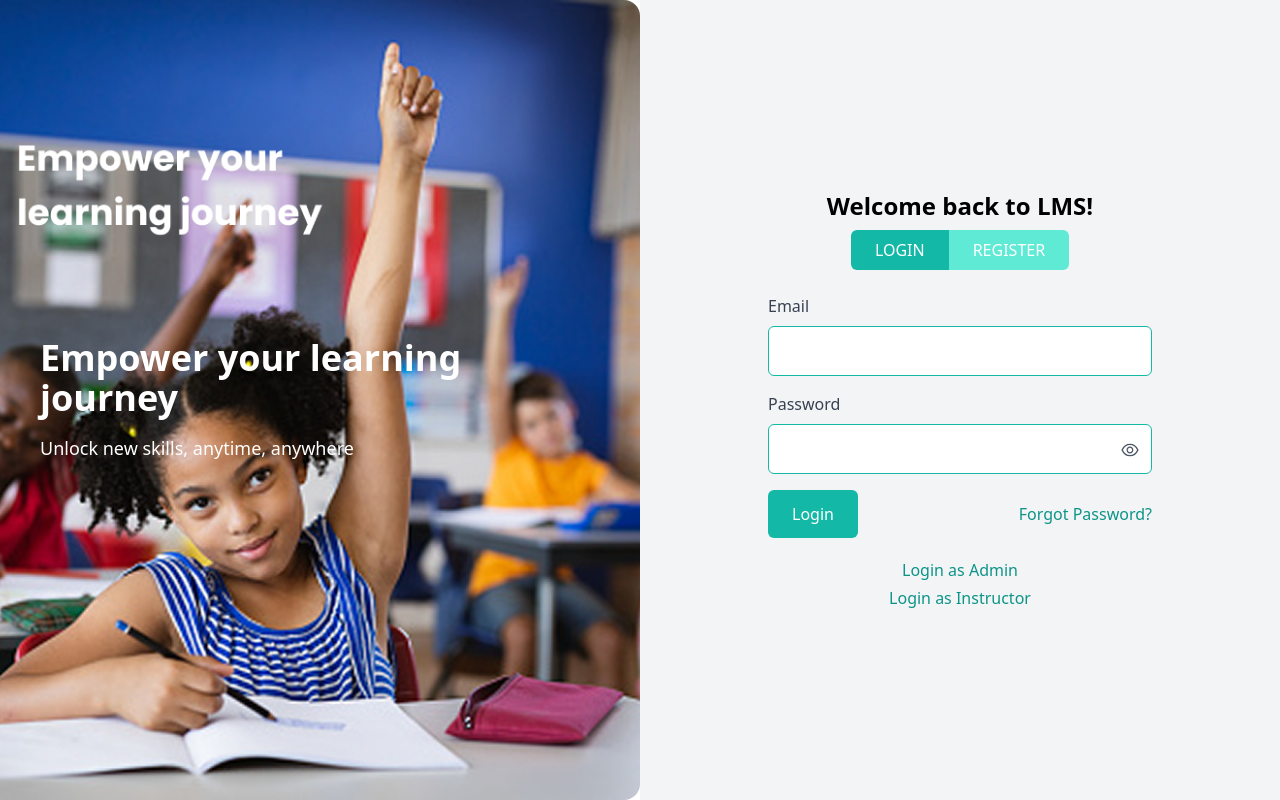
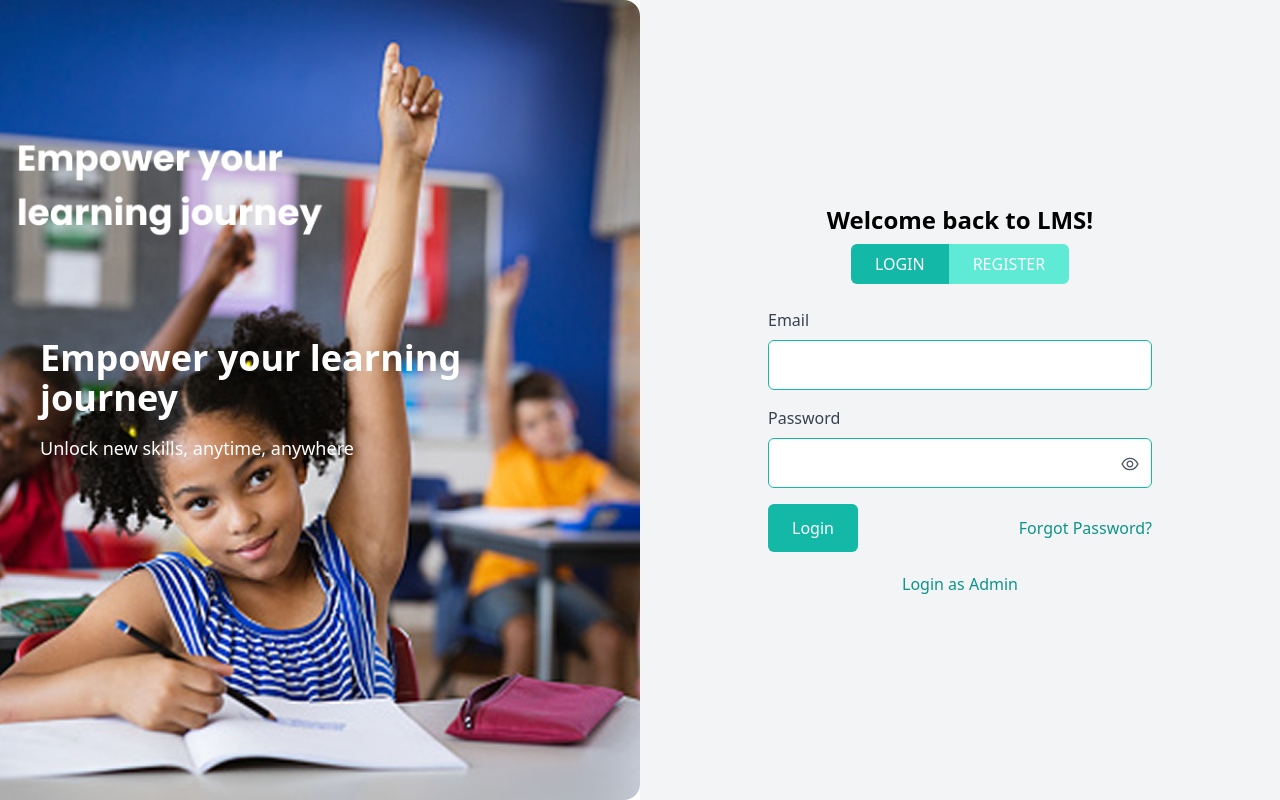
Before and after one commit to Navneetupa/LMS-APP, a React (Create React App) app: page /login in a window 1280 px wide. Built offline with nearby package versions, Linux system fonts and the light colour scheme.

Commit message:
courses and instructor path change

```diff
--- a/src/Pages/Login.jsx
+++ b/src/Pages/Login.jsx
@@ -308,14 +308,14 @@ const AuthComponent = () => {
               >
                 Login as Admin
               </a>
-              <a
+              {/* <a
                 href="https://lmsinstructor.vercel.app/"
                 target="_blank"
                 rel="noopener noreferrer"
                 className="block text-center text-teal-600 mt-1"
               >
-                Login as Instructor
-              </a>
+
+              </a> */}
             </form>
           ) : (
             <form onSubmit={handleRegister}>
--- a/src/components/LMSInfo.jsx
+++ b/src/components/LMSInfo.jsx
@@ -34,7 +34,7 @@ const LMSInfo = () => {
               FOR INSTRUCTORS
             </h3>
           <a
-  href="/login"
+  href="https://lmsinstructor.vercel.app/"
   className="border-2 border-white text-white px-5 py-2 rounded-full text-sm sm:text-base hover:bg-white hover:text-black transition inline-block text-center"
 >
   Create & Share Your Courses
--- a/src/components/StickyNavbar.jsx
+++ b/src/components/StickyNavbar.jsx
@@ -3,7 +3,7 @@ import { FaBars, FaTimes, FaUserCircle, FaUser, FaSignOutAlt } from "react-icons
 import { Link, useLocation, useNavigate } from "react-router-dom";
 import axios from "axios";
 import logo from "../assets/logo.png";
-import defaultAvatar from "../assets/user-icon.jpg";
+import defaultAvatar from "../assets/usersss.png";
 
 const FixedNavbar = () => {
   const [isMenuOpen, setIsMenuOpen] = useState(false);
```
Also changed, not shown: src/assets/iconsss.png (added), src/assets/usersss.png (added).
